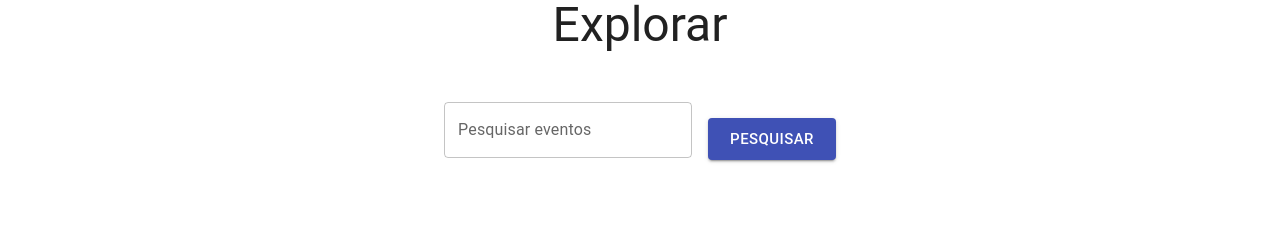
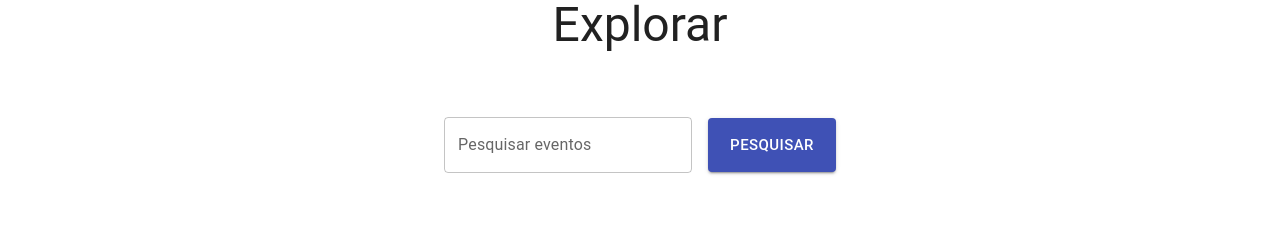
Before and after one commit to vieirasamuel/jogae, a React (Create React App) app in the folder client/: page /feed in a window 1280 px wide. Shown: the part 131-361 px from the top of the page. Built offline with nearby package versions, Linux system fonts and the light colour scheme; no server answers; the HTML template or start-up script is replaced by a standard one.

Commit message:
correcao do botao de busca

```diff
--- a/client/src/pages/Feed.js
+++ b/client/src/pages/Feed.js
@@ -59,6 +59,7 @@ export default function Feed() {
             direction="row"
             spacing={2}
             justifyContent="center"
+            alignItems="center"
           >
             <Grid item xs={12} sm={6}>
               <TextField
@@ -75,6 +76,7 @@ export default function Feed() {
                 variant="contained"
                 sx={{ mt: 2, mb: 2 }}
                 size="large"
+                style={{ height: 54 }}
               >
                 Pesquisar
               </Button>
```
